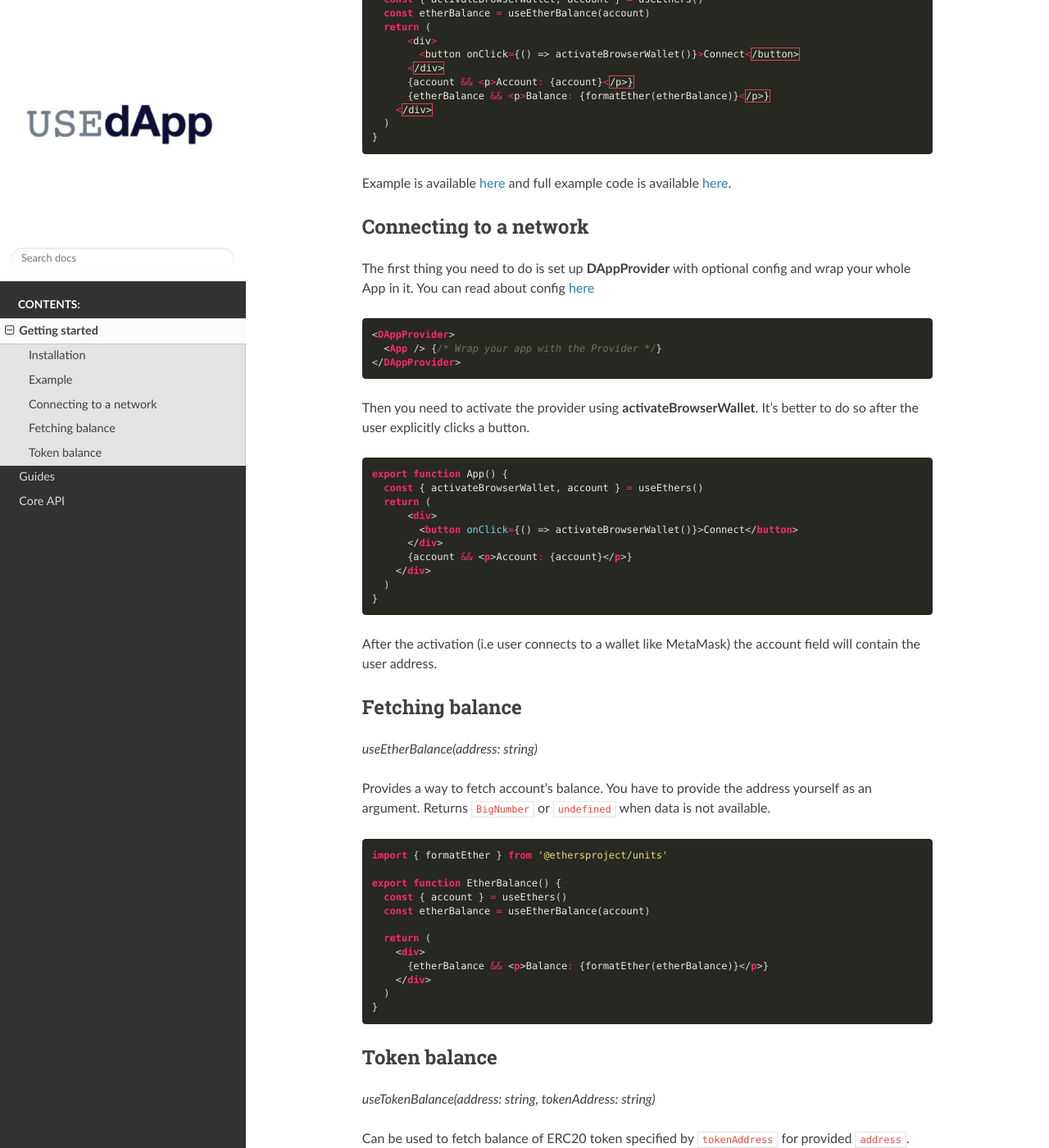
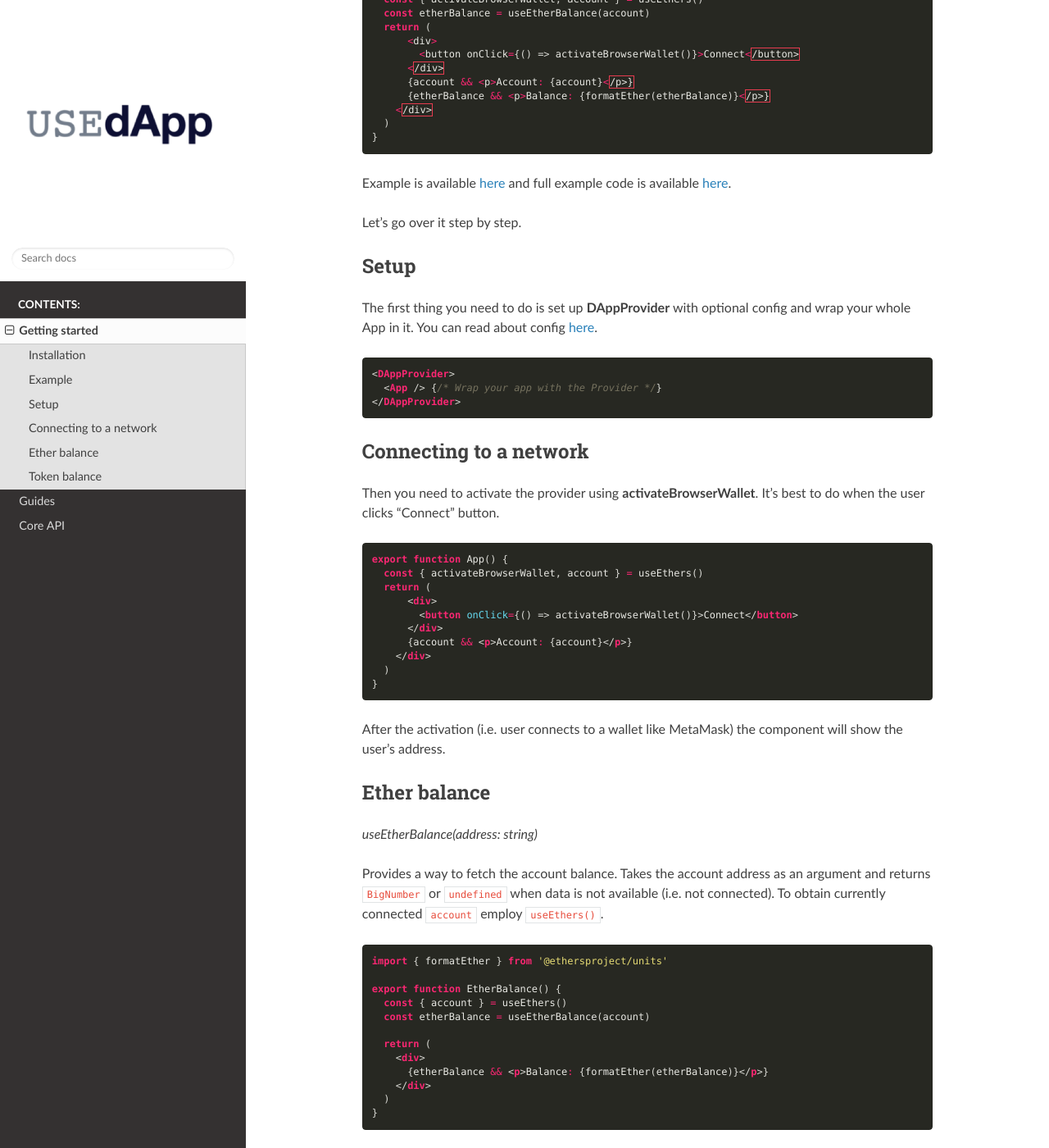
Before and after one commit to truth023/useDApp, a Sphinx documentation site: the page built from docs/source/getting-started.rst, in a window 1280 px wide and 1400 px high, scrolled down 894 px. Shown: the whole window at 82% size. Built offline with Sphinx 7.4.7 and the Read the Docs theme 2.0.0, drawn with Linux system fonts in a browser that asks for light colours; some of the changed text lies outside the part shown.

Commit message:
Getting started - polishes (#71)

```diff
--- a/docs/source/getting-started.rst
+++ b/docs/source/getting-started.rst
@@ -61,10 +61,12 @@ Below is a simple example:
 
 Example is available `here <https://usedapp-example.netlify.app/>`_ and full example code is available `here <https://github.com/EthWorks/useDapp/tree/master/packages/example>`_.
 
-Connecting to a network
------------------------
+Let's go over it step by step.
 
-The first thing you need to do is set up **DAppProvider** with optional config and wrap your whole App in it. You can read about config :ref:`here<config>`
+Setup
+-----
+
+The first thing you need to do is set up **DAppProvider** with optional config and wrap your whole App in it. You can read about config :ref:`here<config>`.
 
 .. code-block:: jsx
 
@@ -72,7 +74,11 @@ The first thing you need to do is set up **DAppProvider** with optional config a
     <App /> {/* Wrap your app with the Provider */}
   </DAppProvider>
 
-Then you need to activate the provider using **activateBrowserWallet**. It's better to do so after the user explicitly clicks a button.
+
+Connecting to a network
+-----------------------
+
+Then you need to activate the provider using **activateBrowserWallet**. It's best to do when the user clicks "Connect" button.
 
 .. code-block:: jsx
 
@@ -87,15 +93,16 @@ Then you need to activate the provider using **activateBrowserWallet**. It's bet
     )
   }
 
-After the activation (i.e user connects to a wallet like MetaMask) the account field will contain the user address.
+After the activation (i.e. user connects to a wallet like MetaMask) the component will show the user's address.
 
 
-Fetching balance
-----------------
+Ether balance
+-------------
 
 `useEtherBalance(address: string)`
 
-Provides a way to fetch account's balance. You have to provide the address yourself as an argument. Returns ``BigNumber`` or ``undefined`` when data is not available.
+Provides a way to fetch the account balance. Takes the account address as an argument and returns ``BigNumber`` or ``undefined`` when data is not available (i.e. not connected).
+To obtain currently connected ``account`` employ ``useEthers()``.
 
 .. code-block:: jsx
 
@@ -117,7 +124,7 @@ Token balance
 
 `useTokenBalance(address: string, tokenAddress: string)`
 
-Can be used to fetch balance of ERC20 token specified by ``tokenAddress`` for provided ``address``. Returns ``BigNumber`` or ``undefined`` when data is not available.
+Provides a way to fetch balance of ERC20 token specified by ``tokenAddress`` for provided ``address``. Returns ``BigNumber`` or ``undefined`` when data is not available.
 
 .. code-block:: jsx
 
```
